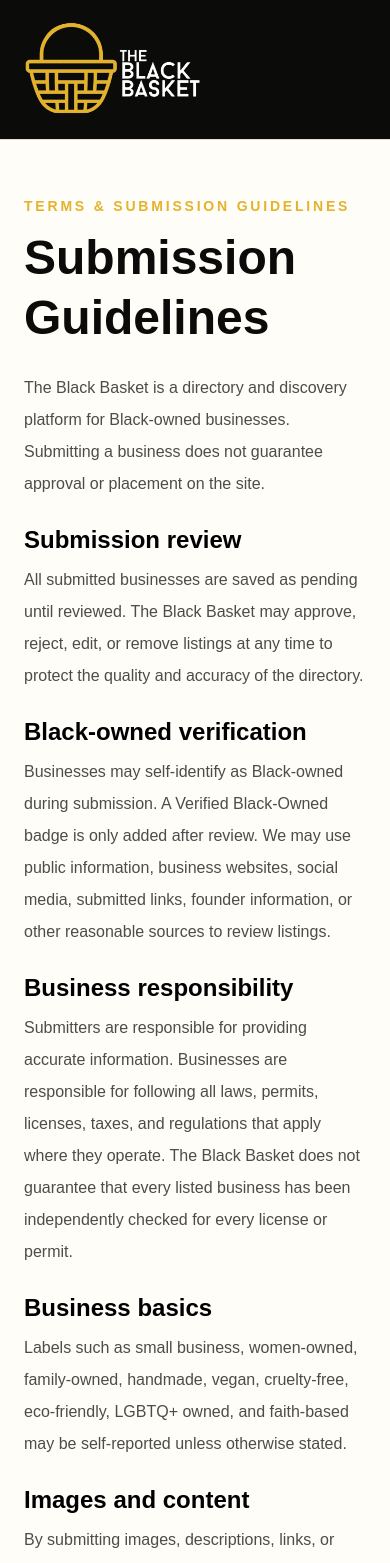
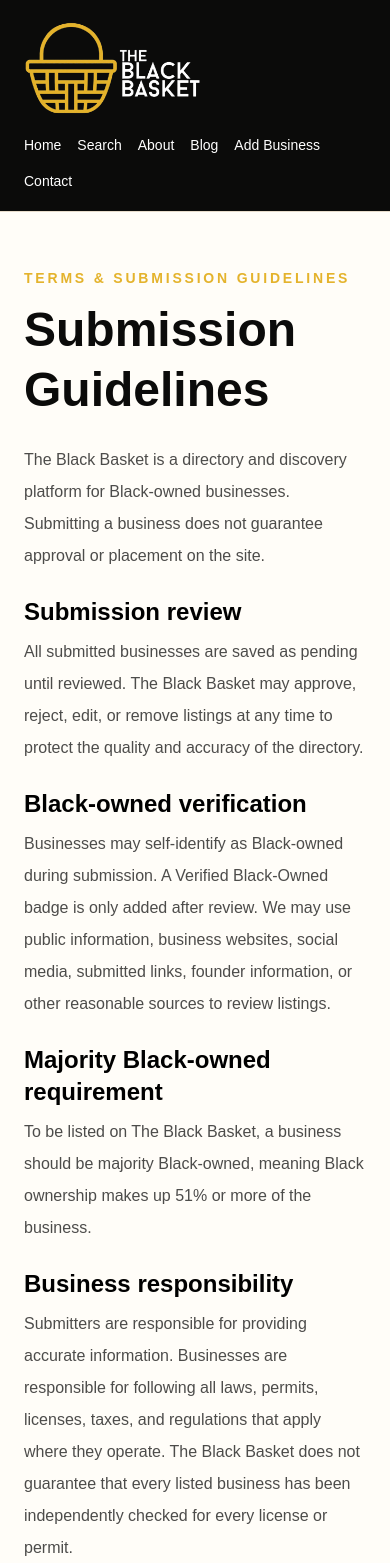
Before and after one commit to theblackbasket/the-black-basket, a Next.js app: page /terms in a window 390 px wide. Shown: the top 1563 px of the page. Built offline with nearby package versions, Linux system fonts and the light colour scheme.

Commit message:
Clean up navigation links

```diff
--- a/app/terms/page.tsx
+++ b/app/terms/page.tsx
@@ -5,18 +5,66 @@
   return (
     <main className="min-h-screen bg-[#FFFDF8] text-[#0B0B0A]">
       <header className="border-b border-[#E7DCCB] bg-[#0B0B0A] px-6 py-5 text-white">
-        <div className="mx-auto flex max-w-6xl items-center justify-between">
+        <div className="mx-auto flex max-w-6xl items-center justify-between gap-6">
           <a href="/" className="flex shrink-0 items-center gap-3">
             <Logo />
           </a>
 
           <nav className="hidden gap-8 text-sm md:flex">
-            <a href="/">Home</a>
-            <a href="/about">About</a>
-            <a href="/add-your-business">Add Your Business</a>
-            <a href="/contact">Contact</a>
+            <a href="/" className="hover:text-[#e4b32c]">
+              Home
+            </a>
+
+            <a href="/about" className="hover:text-[#e4b32c]">
+              About
+            </a>
+
+            <a href="/blog" className="hover:text-[#e4b32c]">
+              Blog
+            </a>
+
+            <a href="/add-your-business" className="hover:text-[#e4b32c]">
+              Add Your Business
+            </a>
+
+            <a href="/contact" className="hover:text-[#e4b32c]">
+              Contact
+            </a>
           </nav>
+
+          <a
+            href="/search"
+            className="hidden rounded-full border border-white/20 px-4 py-2 text-sm font-semibold hover:border-[#e4b32c] hover:text-[#e4b32c] md:inline-block"
+          >
+            Search
+          </a>
         </div>
+
+        <nav className="mx-auto mt-4 flex max-w-6xl flex-wrap gap-4 text-sm md:hidden">
+          <a href="/" className="hover:text-[#e4b32c]">
+            Home
+          </a>
+
+          <a href="/search" className="hover:text-[#e4b32c]">
+            Search
+          </a>
+
+          <a href="/about" className="hover:text-[#e4b32c]">
+            About
+          </a>
+
+          <a href="/blog" className="hover:text-[#e4b32c]">
+            Blog
+          </a>
+
+          <a href="/add-your-business" className="hover:text-[#e4b32c]">
+            Add Business
+          </a>
+
+          <a href="/contact" className="hover:text-[#e4b32c]">
+            Contact
+          </a>
+        </nav>
       </header>
 
       <section className="mx-auto max-w-4xl px-6 py-14">
@@ -39,6 +87,7 @@
             <h2 className="mb-2 text-2xl font-bold text-black">
               Submission review
             </h2>
+
             <p>
               All submitted businesses are saved as pending until reviewed. The
               Black Basket may approve, reject, edit, or remove listings at any
@@ -50,6 +99,7 @@
             <h2 className="mb-2 text-2xl font-bold text-black">
               Black-owned verification
             </h2>
+
             <p>
               Businesses may self-identify as Black-owned during submission. A
               Verified Black-Owned badge is only added after review. We may use
@@ -61,8 +111,21 @@
 
           <section>
             <h2 className="mb-2 text-2xl font-bold text-black">
+              Majority Black-owned requirement
+            </h2>
+
+            <p>
+              To be listed on The Black Basket, a business should be majority
+              Black-owned, meaning Black ownership makes up 51% or more of the
+              business.
+            </p>
+          </section>
+
+          <section>
+            <h2 className="mb-2 text-2xl font-bold text-black">
               Business responsibility
             </h2>
+
             <p>
               Submitters are responsible for providing accurate information.
               Businesses are responsible for following all laws, permits,
@@ -74,19 +137,9 @@
 
           <section>
             <h2 className="mb-2 text-2xl font-bold text-black">
-              Business basics
-            </h2>
-            <p>
-              Labels such as small business, women-owned, family-owned,
-              handmade, vegan, cruelty-free, eco-friendly, LGBTQ+ owned, and
-              faith-based may be self-reported unless otherwise stated.
-            </p>
-          </section>
-
-          <section>
-            <h2 className="mb-2 text-2xl font-bold text-black">
               Images and content
             </h2>
+
             <p>
               By submitting images, descriptions, links, or other content, you
               confirm that you have the right to share that content and allow The
@@ -96,8 +149,20 @@
 
           <section>
             <h2 className="mb-2 text-2xl font-bold text-black">
+              Claiming, updating, or removing listings
+            </h2>
+
+            <p>
+              Business owners may contact The Black Basket to request updates,
+              corrections, claim review, or removal of a listing.
+            </p>
+          </section>
+
+          <section>
+            <h2 className="mb-2 text-2xl font-bold text-black">
               Prohibited submissions
             </h2>
+
             <p>
               We may reject submissions that appear false, misleading,
               offensive, unsafe, spammy, illegal, unrelated to the directory, or
--- a/components/SiteHeader.tsx
+++ b/components/SiteHeader.tsx
@@ -0,0 +1,60 @@
+import Logo from "@/components/Logo";
+
+export function SiteHeader() {
+  return (
+    <header className="border-b border-[#E7DCCB] bg-[#0B0B0A] px-6 py-5 text-white">
+      <div className="mx-auto flex max-w-6xl items-center justify-between gap-6">
+        <a href="/" className="flex shrink-0 items-center gap-3">
+          <Logo />
+        </a>
+
+        <nav className="hidden gap-8 text-sm md:flex">
+          <a href="/" className="hover:text-[#e4b32c]">
+            Home
+          </a>
+
+          <a href="/about" className="hover:text-[#e4b32c]">
+            About
+          </a>
+
+          <a href="/add-your-business" className="hover:text-[#e4b32c]">
+            Add Your Business
+          </a>
+
+          <a href="/contact" className="hover:text-[#e4b32c]">
+            Contact
+          </a>
+        </nav>
+
+        <a
+          href="/search"
+          className="hidden rounded-full border border-white/20 px-4 py-2 text-sm font-semibold hover:border-[#e4b32c] hover:text-[#e4b32c] md:inline-block"
+        >
+          Search
+        </a>
+      </div>
+
+      <nav className="mx-auto mt-4 flex max-w-6xl flex-wrap gap-4 text-sm md:hidden">
+        <a href="/" className="hover:text-[#e4b32c]">
+          Home
+        </a>
+
+        <a href="/about" className="hover:text-[#e4b32c]">
+          About
+        </a>
+
+        <a href="/add-your-business" className="hover:text-[#e4b32c]">
+          Add Business
+        </a>
+
+        <a href="/search" className="hover:text-[#e4b32c]">
+          Search
+        </a>
+
+        <a href="/contact" className="hover:text-[#e4b32c]">
+          Contact
+        </a>
+      </nav>
+    </header>
+  );
+}
--- a/package.json
+++ b/package.json
@@ -2,8 +2,8 @@
   "name": "the-black-basket",
   "version": "0.1.0",
   "private": true,
-  "scripts": {
-    "dev": "next dev",
+ "scripts": {
+  "dev": "next dev --webpack",
     "build": "next build",
     "start": "next start",
     "lint": "eslint"
```
